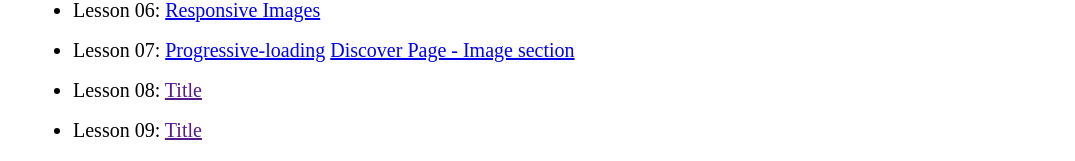
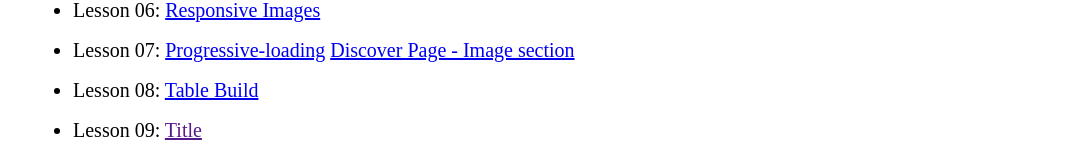
Before and after one commit to Henryohia/wdd-230, a plain HTML site: page portal/index.html in a window 1280 px wide. Shown: the part 566-727 px from the top of the page, without its empty margins (107-1182 px from the left). Drawn offline with nearby package versions, Linux system fonts and the light colour scheme.

Commit message:
table page updated

```diff
--- a/portal/index.html
+++ b/portal/index.html
@@ -80,7 +80,12 @@
               >Discover Page - Image section</a
             >
           </li>
-          <li>Lesson 08: <a href="">Title</a></li>
+          <li>
+            Lesson 08:
+            <a href="https://henryohia.github.io/wdd230/lesson8/tablebuild.html"
+              >Table Build</a
+            >
+          </li>
           <li>Lesson 09: <a href="">Title</a></li>
           <li>Lesson 10: <a href="">Title</a></li>
           <li>Lesson 11: <a href="">Title</a></li>
```
